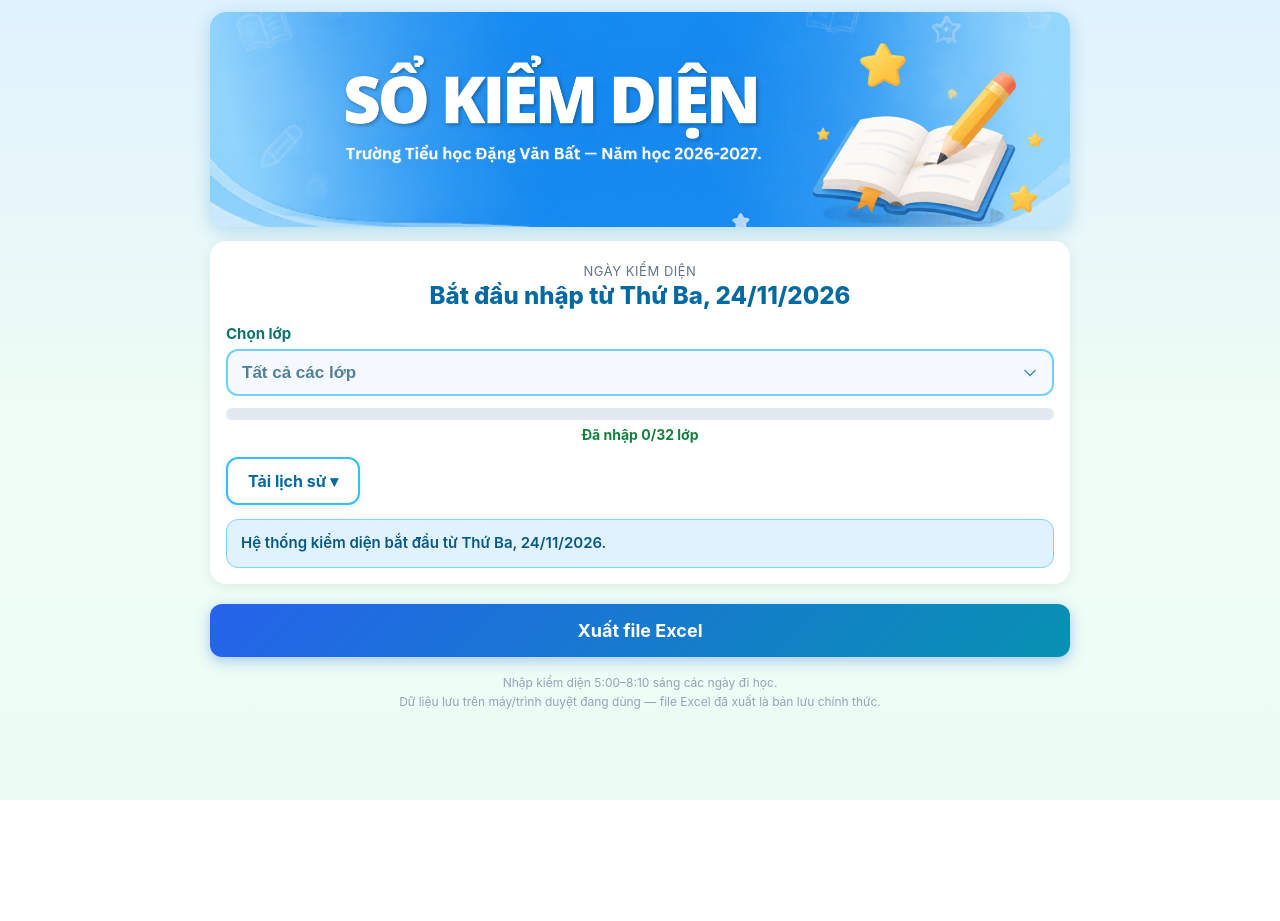
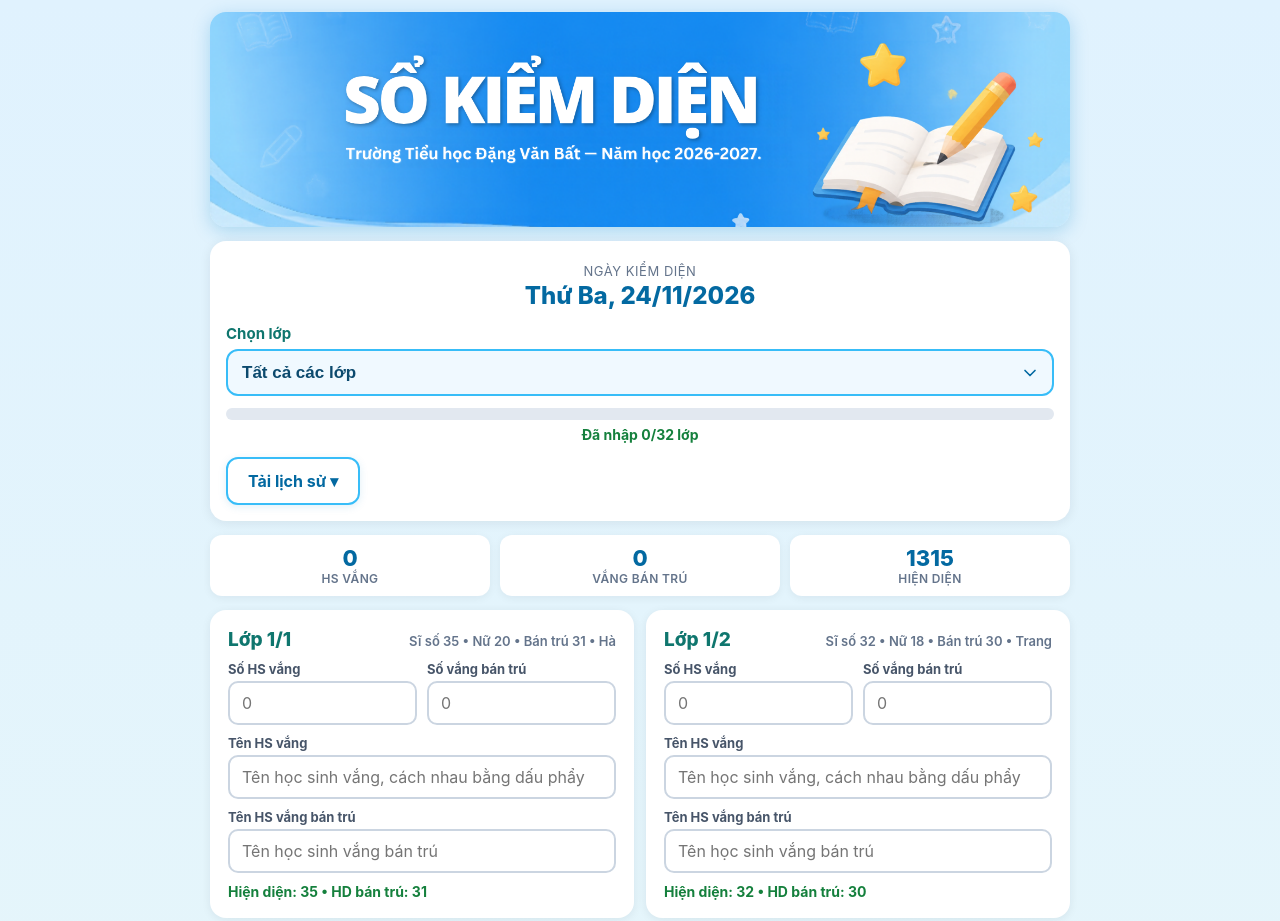
Before and after one commit to kiemdiendvb/kiemdiendvb.github.io, a plain HTML site: page index.html in a window 1280 px wide. Shown: the top 921 px of the page. Before the commit the page ends 800 px from the top, so only its background shows below. Drawn offline with nearby package versions, Linux system fonts and the light colour scheme.

Commit message:
TEST: coi hom nay la 24-11 de thay thu

```diff
--- a/index.html
+++ b/index.html
@@ -216,6 +216,7 @@ const CLASSES = [
 ];
 
 const START_DATE = "2026-11-24";   /* ngày bắt đầu hệ thống */
+const SIMULATE_DATE = "2026-11-24"; /* TEST: coi hôm nay là 24/11 để thầy thử trôi chảy không. Đặt null khi hết thử. */
 const OPEN_MIN = 300;              /* 5:00 sáng */
 const LOCK_MIN = 490;              /* 8:10 sáng */
 const WEEKDAYS = ["Chủ nhật", "Thứ Hai", "Thứ Ba", "Thứ Tư", "Thứ Năm", "Thứ Sáu", "Thứ Bảy"];
@@ -224,7 +225,7 @@ const WEEKDAYS = ["Chủ nhật", "Thứ Hai", "Thứ Ba", "Thứ Tư", "Thứ N
 const fmtDateSG = new Intl.DateTimeFormat("en-CA", { timeZone: "Asia/Saigon", year: "numeric", month: "2-digit", day: "2-digit" });
 const fmtTimeSG = new Intl.DateTimeFormat("en-GB", { timeZone: "Asia/Saigon", hourCycle: "h23", hour: "2-digit", minute: "2-digit" });
 
-function todaySG() { return fmtDateSG.format(new Date()); } /* "YYYY-MM-DD" */
+function todaySG() { if (SIMULATE_DATE) return SIMULATE_DATE; return fmtDateSG.format(new Date()); } /* "YYYY-MM-DD" */
 function minutesSG() {
   const parts = fmtTimeSG.formatToParts(new Date());
   let h = 0, m = 0;
@@ -434,7 +435,11 @@ function refreshClock() {
     loadDayIntoForm();
   }
 
-  if (mins < OPEN_MIN) {
+  /* Ngày đầu tiên (24/11): mở nhập cả ngày để thầy làm quen, từ ngày sau trở đi khóa 5:00–8:10 như đã chốt. */
+  if (today === START_DATE) {
+    formOpen = true; setFormEnabled(true);
+    clearNotice();
+  } else if (mins < OPEN_MIN) {
     formOpen = false; setFormEnabled(false);
     showNotice("Chưa tới giờ nhập — mở lúc 5:00 sáng.", "info");
   } else if (mins > LOCK_MIN) {
```
